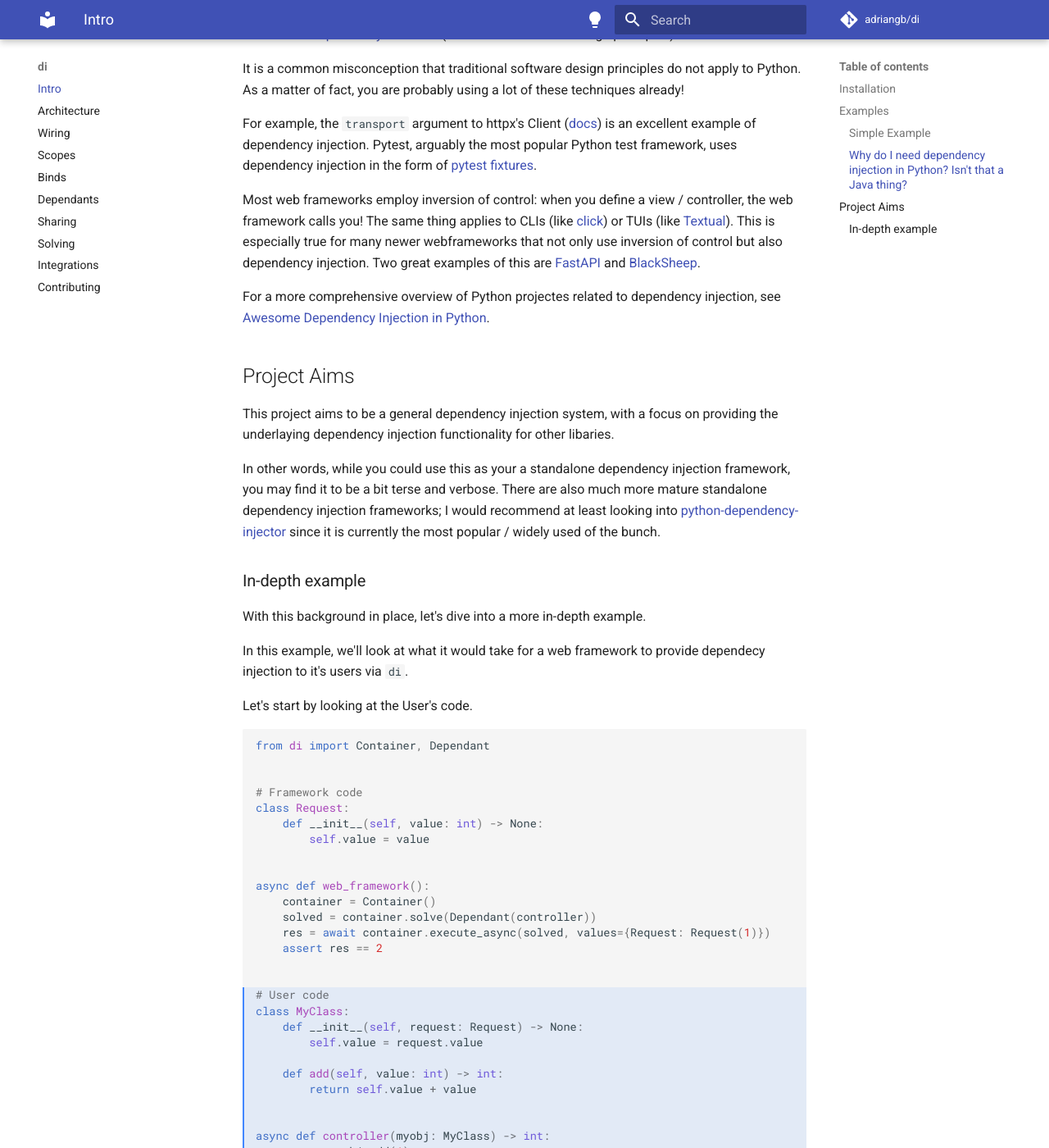
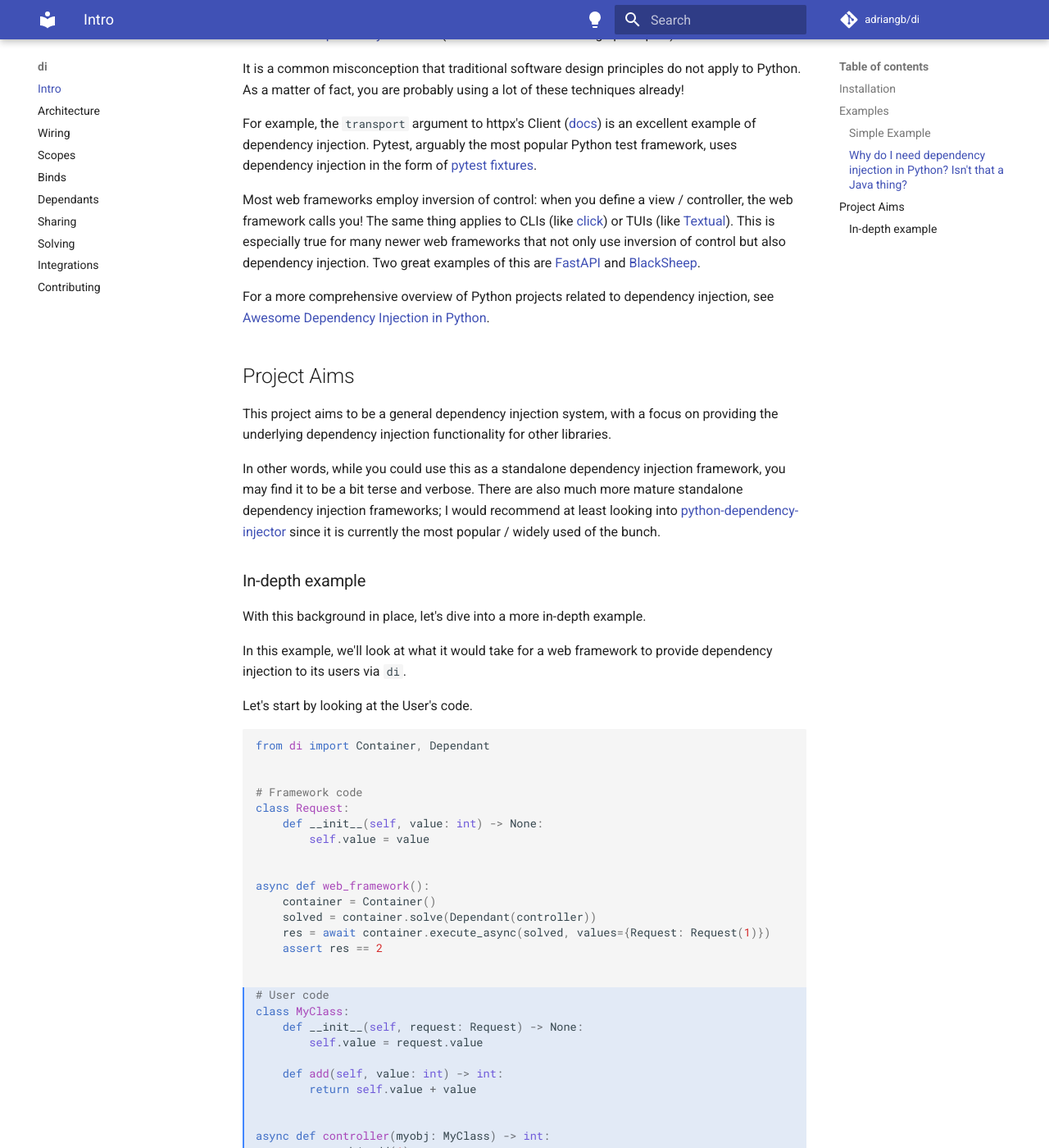
Before and after one commit to adriangb/di, an MkDocs documentation site: the page built from docs/README.md, in a window 1280 px wide and 1400 px high, scrolled down 1487 px. Shown: the whole window at 82% size. Built offline with MkDocs 1.6.1 and Material for MkDocs 9.7.7, drawn with Linux system fonts in a browser that asks for light colours; comment, search, counter and statistics services are not loaded; the version menu is left out; some of the changed text lies outside the part shown.

Commit message:
docs: correct spelling of README

```diff
--- a/docs/README.md
+++ b/docs/README.md
@@ -45,21 +45,21 @@
 
 For example, the `transport` argument to httpx's Client ([docs](https://www.python-httpx.org/advanced/#custom-transports)) is an excellent example of dependency injection. Pytest, arguably the most popular Python test framework, uses dependency injection in the form of [pytest fixtures].
 
-Most web frameworks employ inversion of control: when you define a view / controller, the web framework calls you! The same thing applies to CLIs (like [click]) or TUIs (like [Textual]). This is especially true for many newer webframeworks that not only use inversion of control but also dependency injection. Two great examples of this are [FastAPI] and [BlackSheep].
+Most web frameworks employ inversion of control: when you define a view / controller, the web framework calls you! The same thing applies to CLIs (like [click]) or TUIs (like [Textual]). This is especially true for many newer web frameworks that not only use inversion of control but also dependency injection. Two great examples of this are [FastAPI] and [BlackSheep].
 
-For a more comprehensive overview of Python projectes related to dependency injection, see [Awesome Dependency Injection in Python].
+For a more comprehensive overview of Python projects related to dependency injection, see [Awesome Dependency Injection in Python].
 
 ## Project Aims
 
-This project aims to be a general dependency injection system, with a focus on providing the underlaying dependency injection functionality for other libaries.
+This project aims to be a general dependency injection system, with a focus on providing the underlying dependency injection functionality for other libraries.
 
-In other words, while you could use this as your a standalone dependency injection framework, you may find it to be a bit terse and verbose. There are also much more mature standalone dependency injection frameworks; I would recommend at least looking into [python-dependency-injector] since it is currently the most popular / widely used of the bunch.
+In other words, while you could use this as a standalone dependency injection framework, you may find it to be a bit terse and verbose. There are also much more mature standalone dependency injection frameworks; I would recommend at least looking into [python-dependency-injector] since it is currently the most popular / widely used of the bunch.
 
 ### In-depth example
 
 With this background in place, let's dive into a more in-depth example.
 
-In this example, we'll look at what it would take for a web framework to provide dependecy injection to it's users via `di`.
+In this example, we'll look at what it would take for a web framework to provide dependency injection to its users via `di`.
 
 Let's start by looking at the User's code.
 
```
Also changed, not shown: other parts of docs/README.md (+5 -5 lines).
